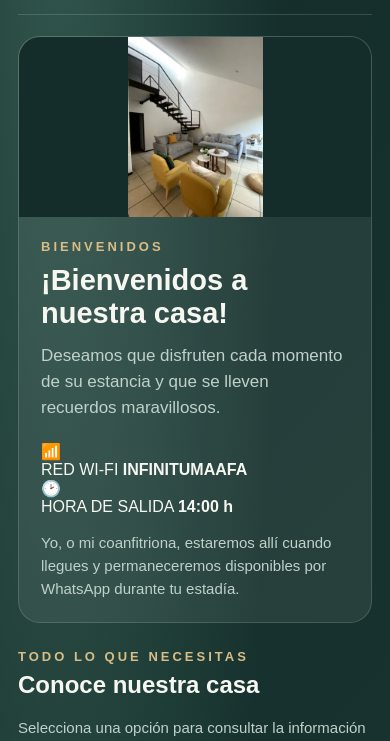
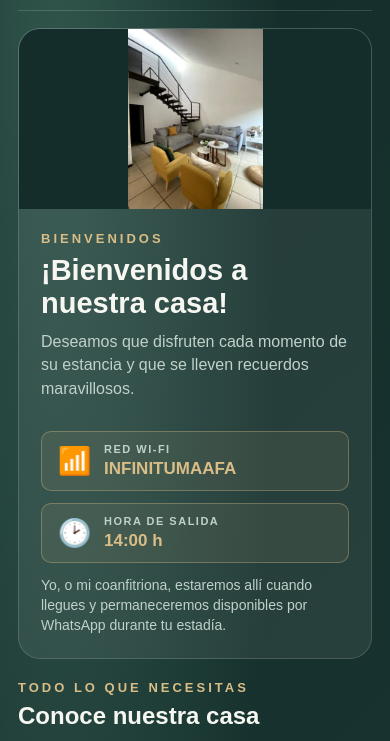
Before and after one commit to FafutisCuenca/Guest-Welcome, a plain HTML site: page tv.html in a window 390 px wide. Shown: the part 127-868 px from the top of the page. Drawn offline with Linux system fonts and the light colour scheme.

Commit message:
Refactor CSS for layout adjustments and new styles
Adjusted padding and margin values for various elements to improve layout consistency. Added new styles for quick info section and updated existing styles for better responsiveness.

```diff
--- a/css/tv.css
+++ b/css/tv.css
@@ -42,7 +42,7 @@ button {
 .tv-app {
   width: 100%;
   min-height: 100vh;
-  padding: 2.5vh 4vw 2vh;
+  padding: 2vh 4vw 1.5vh;
   display: flex;
   flex-direction: column;
 }
@@ -52,7 +52,7 @@ button {
   justify-content: space-between;
   align-items: center;
   gap: 30px;
-  padding-bottom: 2vh;
+  padding-bottom: 1.5vh;
   border-bottom: 1px solid var(--tv-border);
 }
 
@@ -103,9 +103,11 @@ button {
   font-size: 15px;
 }
 
+/* PORTADA */
+
 .tv-welcome {
   min-height: 285px;
-  margin: 2.5vh 0 3vh;
+  margin: 2vh 0 2.5vh;
   display: grid;
   grid-template-columns: 34% 1fr;
   overflow: hidden;
@@ -113,7 +115,6 @@ button {
   border-radius: 22px;
   background: rgba(255, 255, 255, 0.07);
 }
-
 
 .tv-welcome-photo {
   min-height: 285px;
@@ -123,9 +124,9 @@ button {
   background-repeat: no-repeat;
 }
 
-
 .tv-welcome-content {
-  padding: 28px 38px;
+  min-width: 0;
+  padding: 22px 32px;
   display: flex;
   flex-direction: column;
   justify-content: center;
@@ -139,7 +140,7 @@ button {
 }
 
 .tv-welcome h1 {
-  margin: 10px 0 12px;
+  margin: 8px 0 10px;
   font-size: clamp(29px, 3vw, 44px);
   line-height: 1.15;
 }
@@ -148,20 +149,23 @@ button {
   max-width: 900px;
   margin: 0;
   color: var(--tv-muted);
-  font-size: clamp(17px, 1.45vw, 21px);
-  line-height: 1.55;
+  font-size: clamp(16px, 1.35vw, 20px);
+  line-height: 1.45;
 }
+
+/* FECHAS DE ESTANCIA */
 
 .tv-stay-info {
   display: flex;
   flex-wrap: wrap;
-  gap: 14px;
-  margin-top: 20px;
+  align-items: center;
+  gap: 12px;
+  margin-top: 16px;
 }
 
 .tv-stay-item {
-  min-width: 150px;
-  padding: 11px 16px;
+  min-width: 145px;
+  padding: 9px 14px;
   border-left: 3px solid var(--tv-accent);
   border-radius: 7px;
   background: rgba(255, 255, 255, 0.08);
@@ -178,22 +182,70 @@ button {
 
 .tv-stay-item strong {
   display: block;
-  margin-top: 5px;
+  margin-top: 4px;
   color: var(--tv-text);
-  font-size: 19px;
+  font-size: 18px;
 }
 
 .tv-stay-duration {
   align-self: center;
   color: var(--tv-accent);
-  font-size: 17px;
+  font-size: 16px;
   font-weight: 700;
 }
 
+/* INFORMACIÓN RÁPIDA: WIFI Y SALIDA */
+
+.tv-quick-info {
+  display: grid;
+  grid-template-columns: repeat(2, minmax(0, 1fr));
+  gap: 12px;
+  margin-top: 15px;
+}
+
+.tv-quick-info-item {
+  min-width: 0;
+  padding: 11px 15px;
+  display: flex;
+  align-items: center;
+  gap: 12px;
+  border: 1px solid rgba(217, 189, 135, 0.35);
+  border-radius: 10px;
+  background: rgba(217, 189, 135, 0.09);
+}
+
+.tv-quick-info-icon {
+  flex: 0 0 35px;
+  font-size: 27px;
+  text-align: center;
+}
+
+.tv-quick-info-item > div {
+  min-width: 0;
+}
+
+.tv-quick-info-label {
+  display: block;
+  margin-bottom: 4px;
+  color: var(--tv-muted);
+  font-size: 11px;
+  font-weight: 800;
+  letter-spacing: 1.5px;
+}
+
+.tv-quick-info-item strong {
+  display: block;
+  color: var(--tv-accent);
+  font-size: clamp(17px, 1.5vw, 21px);
+  overflow-wrap: anywhere;
+}
+
 .tv-welcome-content .tv-final-message {
-  margin-top: 15px;
-  font-size: 15px;
+  margin-top: 12px;
+  font-size: 14px;
 }
+
+/* MENÚ PRINCIPAL */
 
 .tv-menu-section {
   flex: 1;
@@ -204,7 +256,7 @@ button {
   justify-content: space-between;
   align-items: end;
   gap: 20px;
-  margin-bottom: 18px;
+  margin-bottom: 16px;
 }
 
 .tv-section-heading h2 {
@@ -286,12 +338,14 @@ button {
   font-size: 20px;
 }
 
+/* PIE DE PÁGINA */
+
 .tv-footer {
   display: flex;
   justify-content: space-between;
   align-items: center;
   gap: 20px;
-  margin-top: 24px;
+  margin-top: 20px;
   padding-top: 15px;
   border-top: 1px solid var(--tv-border);
   color: var(--tv-muted);
@@ -312,6 +366,8 @@ button {
   font-size: 12px;
   font-weight: 800;
 }
+
+/* VENTANAS DE CONTENIDO */
 
 .tv-modal {
   position: fixed;
@@ -434,6 +490,8 @@ button {
   font-size: 13px;
 }
 
+/* ADAPTACIÓN A DIFERENTES PANTALLAS */
+
 @media (max-width: 1100px) {
   .tv-menu-grid {
     grid-template-columns: repeat(3, minmax(0, 1fr));
@@ -465,6 +523,10 @@ button {
     padding: 22px;
   }
 
+  .tv-quick-info {
+    grid-template-columns: 1fr;
+  }
+
   .tv-menu-grid {
     grid-template-columns: repeat(2, minmax(0, 1fr));
   }
```
